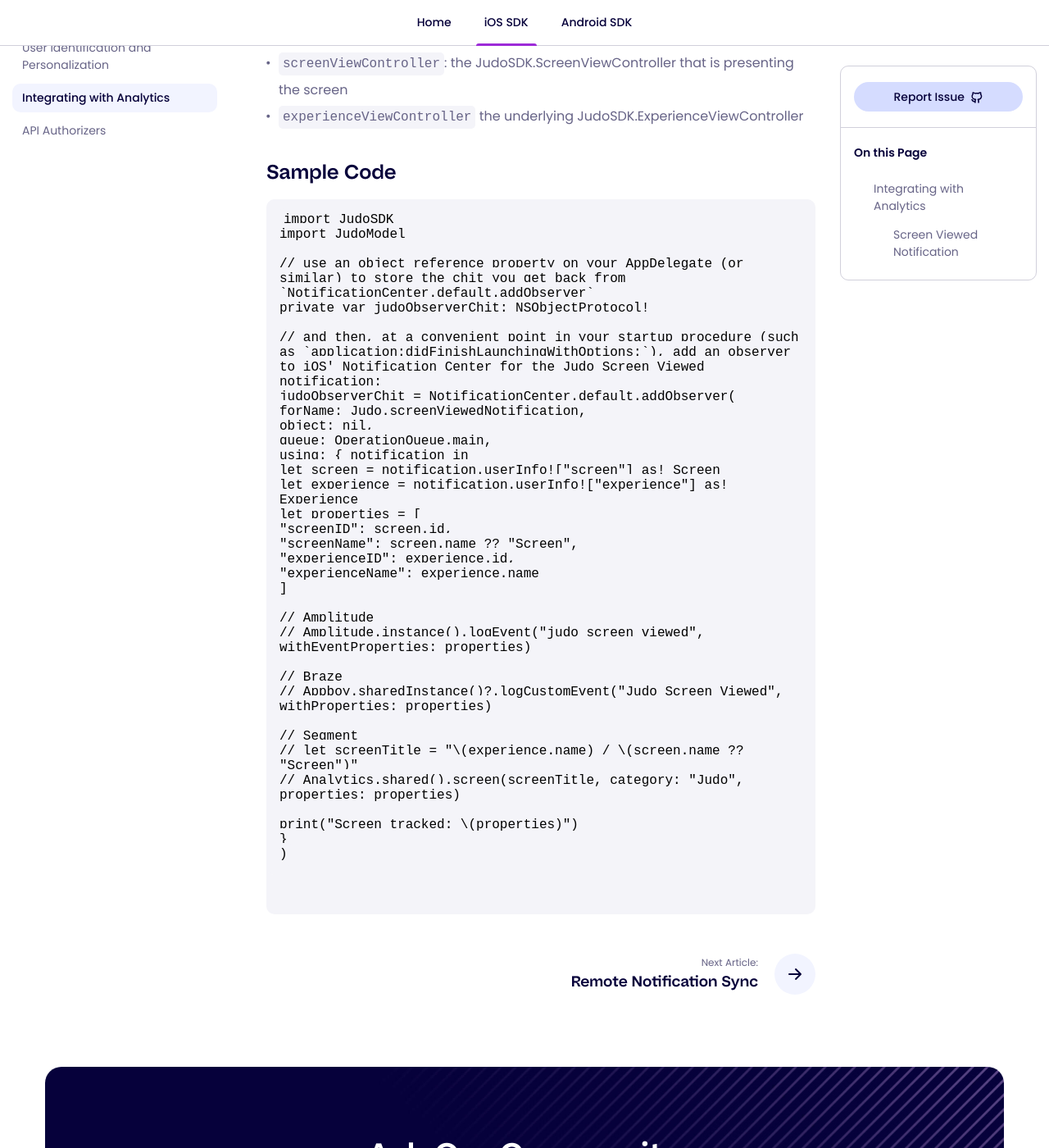
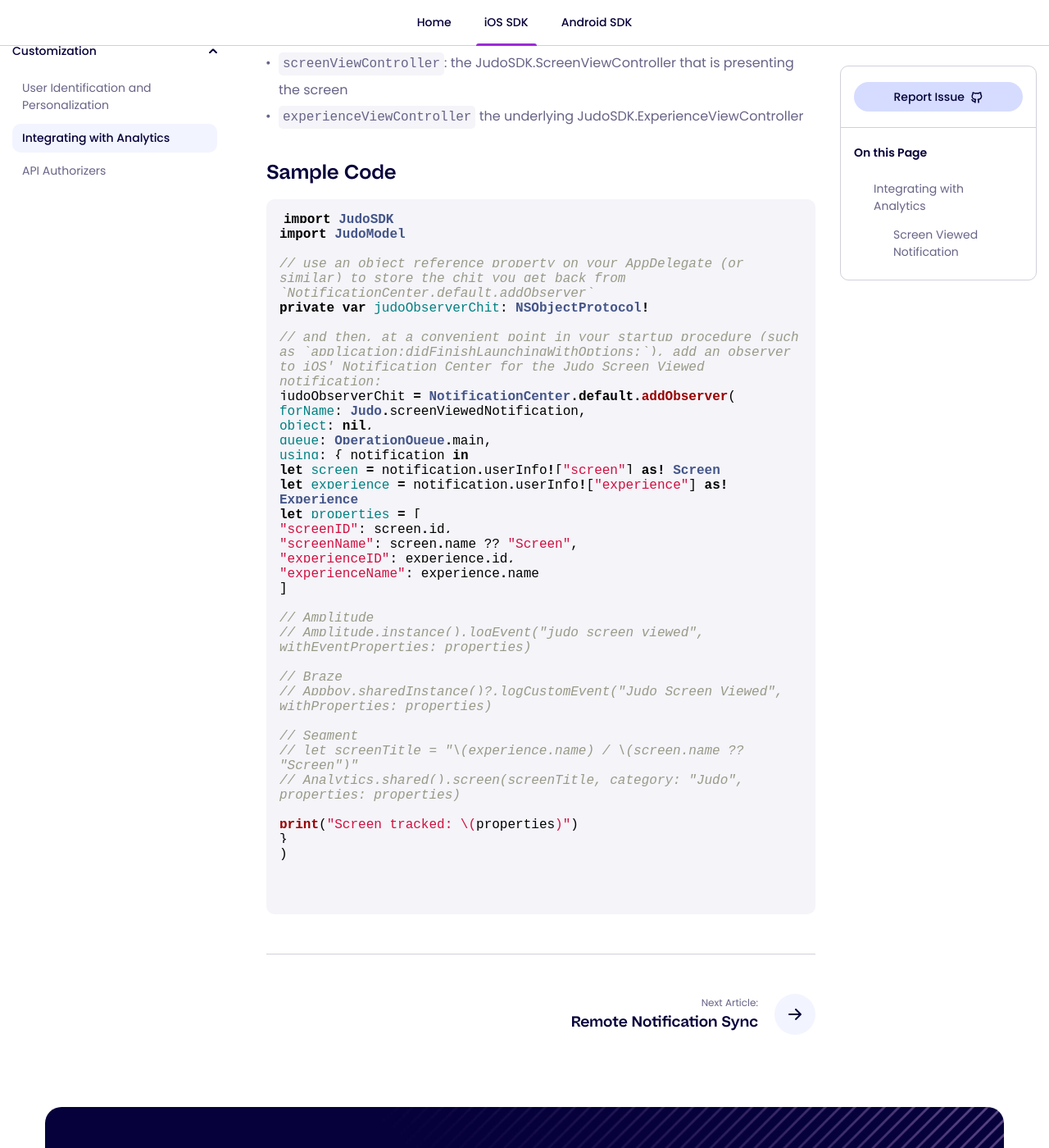
Before and after one commit to y-kovaleva/judo-developer-site, a Jekyll site: the page built from _ios/Integrating-with-Analytics.md, in a window 1280 px wide and 1400 px high, scrolled down 897 px. Shown: the whole window at 82% size. Built offline with Jekyll 4.4.1, drawn with Linux system fonts in a browser that asks for light colours; some web fonts are replaced.

Commit message:
Addressing issues with code highlightining.  This is still WIP.

```diff
--- a/_layouts/page.html
+++ b/_layouts/page.html
@@ -11,6 +11,7 @@
           <div class="center-content">
             <div class="doc-text">
               {{ content }}
+              <hr/>
               {% include single-doc-nav.html %}
             </div>
           </div>
--- /dev/null
+++ b/assets/css/github.css
@@ -0,0 +1,61 @@
+.highlight .hll { background-color: #ffffcc }
+.highlight .c { color: #999988; font-style: italic } /* Comment */
+.highlight .err { color: #a61717; background-color: #e3d2d2 } /* Error */
+.highlight .k { color: #000000; font-weight: bold } /* Keyword */
+.highlight .o { color: #000000; font-weight: bold } /* Operator */
+.highlight .cm { color: #999988; font-style: italic } /* Comment.Multiline */
+.highlight .cp { color: #999999; font-weight: bold; font-style: italic } /* Comment.Preproc */
+.highlight .c1 { color: #999988; font-style: italic } /* Comment.Single */
+.highlight .cs { color: #999999; font-weight: bold; font-style: italic } /* Comment.Special */
+.highlight .gd { color: #000000; background-color: #ffdddd } /* Generic.Deleted */
+.highlight .ge { color: #000000; font-style: italic } /* Generic.Emph */
+.highlight .gr { color: #aa0000 } /* Generic.Error */
+.highlight .gh { color: #999999 } /* Generic.Heading */
+.highlight .gi { color: #000000; background-color: #ddffdd } /* Generic.Inserted */
+.highlight .go { color: #888888 } /* Generic.Output */
+.highlight .gp { color: #555555 } /* Generic.Prompt */
+.highlight .gs { font-weight: bold } /* Generic.Strong */
+.highlight .gu { color: #aaaaaa } /* Generic.Subheading */
+.highlight .gt { color: #aa0000 } /* Generic.Traceback */
+.highlight .kc { color: #000000; font-weight: bold } /* Keyword.Constant */
+.highlight .kd { color: #000000; font-weight: bold } /* Keyword.Declaration */
+.highlight .kn { color: #000000; font-weight: bold } /* Keyword.Namespace */
+.highlight .kp { color: #000000; font-weight: bold } /* Keyword.Pseudo */
+.highlight .kr { color: #000000; font-weight: bold } /* Keyword.Reserved */
+.highlight .kt { color: #445588; font-weight: bold } /* Keyword.Type */
+.highlight .m { color: #009999 } /* Literal.Number */
+.highlight .s { color: #d01040 } /* Literal.String */
+.highlight .na { color: #008080 } /* Name.Attribute */
+.highlight .nb { color: #0086B3 } /* Name.Builtin */
+.highlight .nc { color: #445588; font-weight: bold } /* Name.Class */
+.highlight .no { color: #008080 } /* Name.Constant */
+.highlight .nd { color: #3c5d5d; font-weight: bold } /* Name.Decorator */
+.highlight .ni { color: #800080 } /* Name.Entity */
+.highlight .ne { color: #990000; font-weight: bold } /* Name.Exception */
+.highlight .nf { color: #990000; font-weight: bold } /* Name.Function */
+.highlight .nl { color: #990000; font-weight: bold } /* Name.Label */
+.highlight .nn { color: #555555 } /* Name.Namespace */
+.highlight .nt { color: #000080 } /* Name.Tag */
+.highlight .nv { color: #008080 } /* Name.Variable */
+.highlight .ow { color: #000000; font-weight: bold } /* Operator.Word */
+.highlight .w { color: #bbbbbb } /* Text.Whitespace */
+.highlight .mf { color: #009999 } /* Literal.Number.Float */
+.highlight .mh { color: #009999 } /* Literal.Number.Hex */
+.highlight .mi { color: #009999 } /* Literal.Number.Integer */
+.highlight .mo { color: #009999 } /* Literal.Number.Oct */
+.highlight .sb { color: #d01040 } /* Literal.String.Backtick */
+.highlight .sc { color: #d01040 } /* Literal.String.Char */
+.highlight .sd { color: #d01040 } /* Literal.String.Doc */
+.highlight .s2 { color: #d01040 } /* Literal.String.Double */
+.highlight .se { color: #d01040 } /* Literal.String.Escape */
+.highlight .sh { color: #d01040 } /* Literal.String.Heredoc */
+.highlight .si { color: #d01040 } /* Literal.String.Interpol */
+.highlight .sx { color: #d01040 } /* Literal.String.Other */
+.highlight .sr { color: #009926 } /* Literal.String.Regex */
+.highlight .s1 { color: #d01040 } /* Literal.String.Single */
+.highlight .ss { color: #990073 } /* Literal.String.Symbol */
+.highlight .bp { color: #999999 } /* Name.Builtin.Pseudo */
+.highlight .vc { color: #008080 } /* Name.Variable.Class */
+.highlight .vg { color: #008080 } /* Name.Variable.Global */
+.highlight .vi { color: #008080 } /* Name.Variable.Instance */
+.highlight .il { color: #009999 } /* Literal.Number.Integer.Long */
--- a/assets/sass/styles.scss
+++ b/assets/sass/styles.scss
@@ -1,3 +1,6 @@
+---
+---
+
 $font-regular: 400 16px 'Poppins', sans-serif;
 $font-color: #676487;
 $accent-color-bright: #9D2BD8;
@@ -808,10 +811,11 @@
     word-wrap: break-word;
     background: #F4F4F9 !important;
     color: $black;
+    line-height: 150%;
     pre {
       padding: 1rem;
       @media screen and (max-width: 1919px){
-        white-space: pre-line;
+        white-space: pre;
       }
     }
     @media screen and (max-width: 1919px){
```
Also changed, not shown: _ios/Sync-on-Foregrounding.md (+0 -4 lines), assets/css/styles.css.
